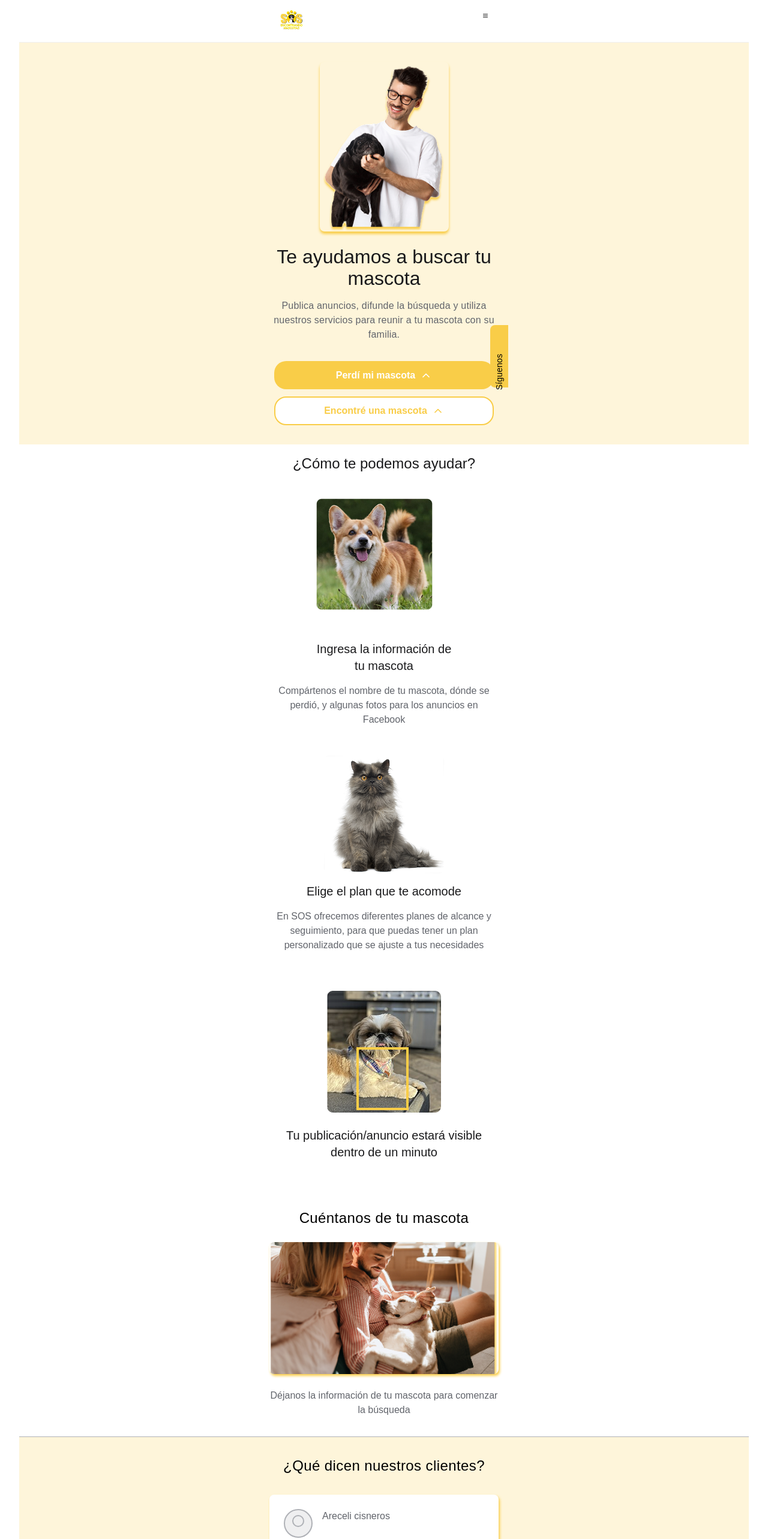
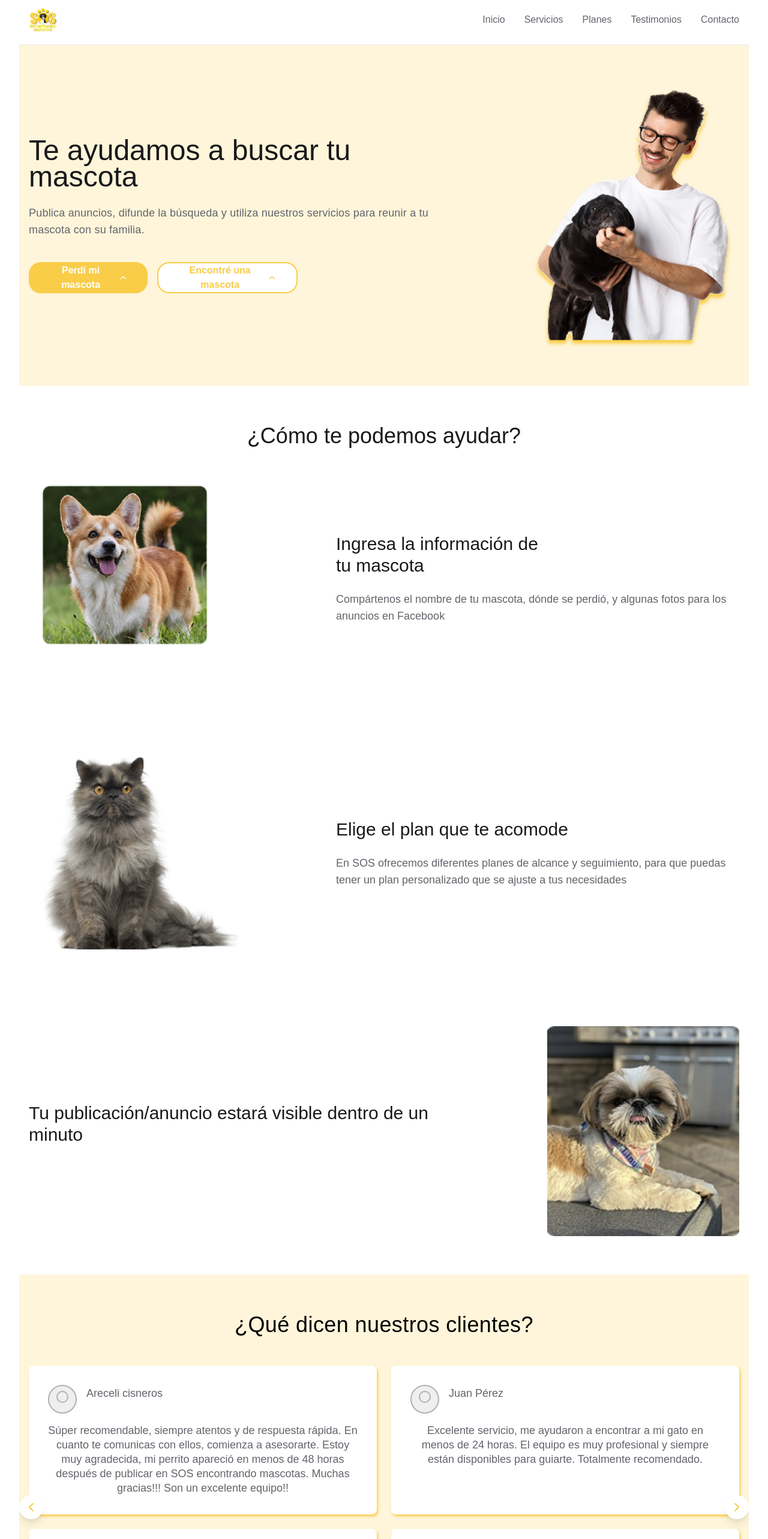
Before and after one commit to AztlanConsulting/SOS-FullStack, a React (Vite) app in the folder frontend/: page / in a window 1280 px wide. Shown: the part 40-2606 px from the top of the page at 60% size. Built offline with nearby package versions, Linux system fonts and the light colour scheme.

Commit message:
[ADD]full landing

```diff
--- a/frontend/src/main.tsx
+++ b/frontend/src/main.tsx
@@ -7,6 +7,5 @@ import './index.css';
 ReactDOM.createRoot(document.getElementById('root')!).render(
   <React.StrictMode>
     <App />
-    <Dashboard />
   </React.StrictMode>,
 );
--- a/frontend/src/presentation/pages/landing/LandingPage.tsx
+++ b/frontend/src/presentation/pages/landing/LandingPage.tsx
@@ -5,6 +5,7 @@ import PlansSection from './components/PlansSection';
 import PublicationSection from './components/PublicationSection';
 import PetInfoSection from './components/PetInfoSection';
 import TestimonialsSection from './components/TestimonialsSection';
+import Footer from './components/Footer';
 
 const LandingPage = () => {
   return (
@@ -15,9 +16,10 @@ const LandingPage = () => {
         <ServicesSection />
         <PlansSection />
         <PublicationSection />
+        <TestimonialsSection />
         <PetInfoSection />
-        <TestimonialsSection />
       </main>
+      <Footer />
     </div>
   );
 };
--- /dev/null
+++ b/frontend/src/presentation/pages/landing/components/Footer.tsx
@@ -0,0 +1,16 @@
+import { ChevronRight } from './icons';
+
+const Footer = () => {
+  return (
+    <footer className="bg-primary-yellow py-8 lg:py-12">
+      <div className="w-full px-4">
+        <p className="text-center text-base text-dark font-normal">
+          © {new Date().getFullYear()} SOS Encontrando Mascotas. Todos los
+          derechos reservados.
+        </p>
+      </div>
+    </footer>
+  );
+};
+
+export default Footer;
--- a/frontend/src/presentation/pages/landing/components/Header.tsx
+++ b/frontend/src/presentation/pages/landing/components/Header.tsx
@@ -1,17 +1,33 @@
 import { MenuIcon } from './icons';
+
+const navLinks = [
+  { label: 'Inicio', href: '#' },
+  { label: 'Servicios', href: '#' },
+  { label: 'Planes', href: '#' },
+  { label: 'Testimonios', href: '#' },
+  { label: 'Contacto', href: '#' },
+];
 
 const Header = () => {
   return (
-    <header className="bg-white border-b border-[#EFEFF0] px-4 py-[17px]">
-      <div className="max-w-[382px] mx-auto flex items-center justify-between relative h-11">
-        <img
-          src="/1 81.png"
-          alt="Logo"
-          className="w-10 h-10 absolute left-[17px] top-1"
-        />
+    <header className="bg-white border-b border-light-gray px-4 py-4 lg:py-[17px] w-full">
+      <div className="w-full flex items-center justify-between">
+        <img src="/1 81.png" alt="Logo" className="w-10 h-10 lg:w-12 lg:h-12" />
 
-        <button className="absolute right-0 top-0 p-3 rounded-[228px] hover:bg-light-gray transition-colors">
-          <MenuIcon className="w-5 h-[10.5px]" />
+        <nav className="hidden lg:flex items-center gap-8">
+          {navLinks.map((link) => (
+            <a
+              key={link.label}
+              href={link.href}
+              className="text-base font-medium text-gray hover:text-dark transition-colors"
+            >
+              {link.label}
+            </a>
+          ))}
+        </nav>
+
+        <button className="lg:hidden p-3 rounded-[228px] hover:bg-light-gray transition-colors">
+          <MenuIcon className="w-5 h-5" />
         </button>
       </div>
     </header>
--- a/frontend/src/presentation/pages/landing/components/HeroSection.tsx
+++ b/frontend/src/presentation/pages/landing/components/HeroSection.tsx
@@ -2,41 +2,45 @@ import { ChevronRight } from './icons';
 
 const HeroSection = () => {
   return (
-    <section className="relative bg-[rgba(249,205,72,0.20)] min-h-[670px] md:min-h-auto overflow-hidden">
-      <div className="max-w-[414px] mx-auto px-4 py-8 relative">
-        <img
-          src="/a9b7513d-555d-45ad-ab13-c11750d8d120 1.png"
-          alt="Mascota"
-          className="w-[215px] h-[283px] mx-auto rounded-lg shadow-[0px_4px_4px_#F9CD48] mb-6"
-        />
-
-        <div className="text-center">
-          <h1 className="text-[32px] font-medium text-dark leading-[36px] mb-4">
+    <section className="relative bg-[rgba(249,205,72,0.20)] overflow-hidden py-8 lg:py-16">
+      <div className="w-full px-4">
+        <div className="flex flex-col lg:flex-row lg:items-center lg:justify-between gap-8">
+          <div className="flex-1 max-w-xl lg:max-w-2xl order-2 lg:order-1 text-left">
+            <h1 className="text-[32px] lg:text-4xl xl:text-5xl font-medium text-dark leading-tight lg:leading-[44px] mb-4 lg:mb-6">
               Te ayudamos a buscar tu mascota
             </h1>
-          <p className="text-base text-gray font-normal leading-6 tracking-[0.20px] mb-8">
+            <p className="text-base lg:text-lg text-gray font-normal leading-6 lg:leading-7 tracking-[0.20px] mb-8 lg:mb-10">
               Publica anuncios, difunde la búsqueda y utiliza nuestros servicios
               para reunir a tu mascota con su familia.
             </p>
-        </div>
 
-        <div className="flex flex-col gap-3 px-2">
-          <button className="w-full h-[47.48px] bg-primary-yellow text-white rounded-[20px] font-semibold text-base flex items-center justify-center gap-2 hover:opacity-90 transition-opacity">
+            <div className="flex flex-col sm:flex-row gap-3 lg:gap-4 max-w-md">
+              <button className="h-[47px] lg:h-[52px] px-6 lg:px-8 bg-primary-yellow text-white rounded-[20px] font-semibold text-base flex items-center justify-center gap-2 hover:opacity-90 transition-opacity">
                 Perdí mi mascota
                 <ChevronRight className="w-5 h-5 rotate-[-90deg]" />
               </button>
 
-          <button className="w-full h-[47.48px] bg-white text-primary-yellow rounded-[20px] font-semibold text-base border-2 border-primary-yellow flex items-center justify-center gap-2 hover:bg-gray-50 transition-colors">
+              <button className="h-[47px] lg:h-[52px] px-6 lg:px-8 bg-white text-primary-yellow rounded-[20px] font-semibold text-base border-2 border-primary-yellow flex items-center justify-center gap-2 hover:bg-gray-50 transition-colors">
                 Encontré una mascota
                 <ChevronRight className="w-5 h-5 rotate-[-90deg]" />
               </button>
             </div>
+          </div>
 
-        <div className="absolute right-0 top-[471px]">
+          <div className="relative order-1 lg:order-2 flex justify-center lg:justify-end">
+            <img
+              src="/a9b7513d-555d-45ad-ab13-c11750d8d120 1.png"
+              alt="Mascota"
+              className="w-[215px] h-[283px] lg:w-[300px] lg:h-[380px] xl:w-[350px] xl:h-[440px] rounded-lg"
+            />
+
+            <div className="lg:hidden absolute right-0 top-1/2 -translate-y-1/2">
               <div className="w-[30px] h-[104px] bg-primary-yellow rounded-tl-[8px] rounded-bl-[8px] flex items-end justify-center py-4">
                 <span className="text-sm font-medium text-black rotate-[-90deg] whitespace-nowrap tracking-[0.16px]">
                   Síguenos
                 </span>
+              </div>
+            </div>
           </div>
         </div>
       </div>
--- a/frontend/src/presentation/pages/landing/components/PetInfoSection.tsx
+++ b/frontend/src/presentation/pages/landing/components/PetInfoSection.tsx
@@ -1,19 +1,21 @@
 const PetInfoSection = () => {
   return (
-    <section className="bg-white overflow-hidden border-b border-border-gray">
-      <div className="max-w-[414px] mx-auto px-4 py-8">
-        <h2 className="text-2xl font-medium text-black text-center mb-6 tracking-[0.40px]">
+    <section className="bg-white overflow-hidden border-b border-border-gray py-8 lg:py-16">
+      <div className="w-full px-4">
+        <h2 className="text-2xl lg:text-3xl xl:text-4xl font-medium text-black text-center mb-6 lg:mb-10 tracking-[0.40px]">
           Cuéntanos de tu mascota
         </h2>
 
-        <img
-          src="/dog-lies-legs-owner-man-pink-shirt-his-beloved-woman-admire-their-white-pet 1.png"
-          alt="Tu mascota"
-          className="w-full h-[220px] rounded-lg shadow-[2px_3px_4px_#F9CD48] mb-6 object-cover"
-        />
+        <div className="max-w-3xl mx-auto">
+          <img
+            src="/dog-lies-legs-owner-man-pink-shirt-his-beloved-woman-admire-their-white-pet 1.png"
+            alt="Tu mascota"
+            className="w-full h-[220px] lg:h-[320px] xl:h-[400px] rounded-lg mb-6 lg:mb-8 object-cover"
+          />
+        </div>
 
-        <div className="text-center">
-          <p className="text-base text-gray font-normal leading-6">
+        <div className="text-center max-w-2xl mx-auto">
+          <p className="text-base lg:text-lg text-gray font-normal leading-6 lg:leading-7">
             Déjanos la información de tu mascota para comenzar la búsqueda
           </p>
         </div>
--- a/frontend/src/presentation/pages/landing/components/PlansSection.tsx
+++ b/frontend/src/presentation/pages/landing/components/PlansSection.tsx
@@ -1,26 +1,26 @@
 const PlansSection = () => {
   return (
-    <section className="bg-white py-8">
-      <div className="max-w-[414px] mx-auto px-4">
-        <div className="relative w-[200px] h-[196px] mx-auto mb-4 rounded-lg overflow-hidden">
+    <section className="bg-white py-8 lg:py-16">
+      <div className="w-full px-4">
+        <div className="flex flex-col lg:flex-row items-center lg:justify-between gap-8 lg:gap-12">
+          <div className="relative w-[200px] h-[196px] lg:w-[280px] lg:h-[260px] xl:w-[350px] xl:h-[320px] flex-shrink-0 order-2 lg:order-1">
             <img
               src="/Screenshot 2026-03-05 at 12.15.07 p.m. 1.png"
               alt="Planes"
-            className="w-full h-full object-cover"
+              className="w-full h-full object-cover rounded-lg"
             />
-          <div className="absolute -inset-4 outline-4 outline-primary-yellow outline-offset-[-8px]"></div>
-          <div className="absolute -inset-1 rotate-[-2deg] outline-2 outline-[#FAFAFA] outline-offset-[-2.5px]"></div>
           </div>
 
-        <div className="text-center">
-          <h2 className="text-xl font-medium text-dark mb-4">
+          <div className="flex-1 max-w-xl lg:max-w-2xl text-center lg:text-left order-1 lg:order-2">
+            <h2 className="text-xl lg:text-2xl xl:text-3xl font-medium text-dark mb-4 lg:mb-6">
               Elige el plan que te acomode
             </h2>
-          <p className="text-base text-gray font-normal leading-6">
+            <p className="text-base lg:text-lg text-gray font-normal leading-6 lg:leading-7">
               En SOS ofrecemos diferentes planes de alcance y seguimiento, para
               que puedas tener un plan personalizado que se ajuste a tus
               necesidades
             </p>
+          </div>
         </div>
       </div>
     </section>
--- a/frontend/src/presentation/pages/landing/components/PublicationSection.tsx
+++ b/frontend/src/presentation/pages/landing/components/PublicationSection.tsx
@@ -1,20 +1,21 @@
 const PublicationSection = () => {
   return (
-    <section className="bg-white overflow-hidden py-8">
-      <div className="max-w-[414px] mx-auto px-4">
-        <div className="relative w-[190px] h-[203px] mx-auto mb-6 rounded-lg overflow-hidden">
-          <img
-            src="/Screenshot 2026-03-05 at 12.22.27 p.m. 1.png"
-            alt="Publicación"
-            className="w-full h-full object-cover"
-          />
-          <div className="absolute left-[45px] top-[90px] w-[95.45px] h-[112.58px] outline-4 outline-primary-yellow outline-offset-[-8px]"></div>
-        </div>
+    <section className="bg-white overflow-hidden py-8 lg:py-16">
+      <div className="w-full px-4">
+        <div className="flex flex-col lg:flex-row items-center lg:justify-between gap-8 lg:gap-12">
+          <div className="flex-1 max-w-xl lg:max-w-2xl text-center lg:text-left">
+            <h2 className="text-xl lg:text-2xl xl:text-3xl font-medium text-dark mb-4 lg:mb-6">
+              Tu publicación/anuncio estará visible dentro de un minuto
+            </h2>
+          </div>
 
-        <div className="text-center">
-          <h2 className="text-xl font-medium text-dark mb-4">
-            Tu publicación/anuncio estará visible dentro de un minuto
-          </h2>
+          <div className="relative w-[190px] h-[203px] lg:w-[260px] lg:h-[280px] xl:w-[320px] xl:h-[350px] flex-shrink-0">
+            <img
+              src="/Screenshot 2026-03-05 at 12.22.27 p.m. 1.png"
+              alt="Publicación"
+              className="w-full h-full object-cover rounded-lg"
+            />
+          </div>
         </div>
       </div>
     </section>
--- a/frontend/src/presentation/pages/landing/components/ServicesSection.tsx
+++ b/frontend/src/presentation/pages/landing/components/ServicesSection.tsx
@@ -1,30 +1,32 @@
 const ServicesSection = () => {
   return (
-    <section className="bg-white overflow-hidden">
-      <div className="max-w-[414px] mx-auto px-4 py-4">
-        <h2 className="text-2xl font-medium text-dark text-center mb-8">
+    <section className="bg-white overflow-hidden py-8 lg:py-16">
+      <div className="w-full px-4">
+        <h2 className="text-2xl lg:text-3xl xl:text-4xl font-medium text-dark text-center mb-8 lg:mb-12">
           ¿Cómo te podemos ayudar?
         </h2>
 
-        <div className="relative mx-auto w-[263px] h-[215px] mb-8">
+        <div className="flex flex-col lg:flex-row items-center lg:justify-between gap-8 lg:gap-12">
+          <div className="relative w-[263px] h-[215px] lg:w-[320px] lg:h-[280px] xl:w-[380px] xl:h-[340px] flex-shrink-0">
             <div className="absolute inset-0 bg-primary-yellow rounded-xl"></div>
             <div className="absolute -inset-4 bg-white rounded-xl outline-4 outline-white outline-offset-[-8px]"></div>
             <img
               src="/image 7.png"
               alt="Servicios"
-            className="absolute w-[198px] h-[190px] left-4 top-2 rounded-lg border-[1.8px] border-white"
+              className="absolute w-[198px] h-[190px] lg:w-[240px] lg:h-[230px] xl:w-[280px] xl:h-[270px] left-4 top-2 lg:left-5 lg:top-3 rounded-lg border-[1.8px] border-white"
             />
           </div>
 
-        <div className="text-center">
-          <h3 className="text-xl font-medium text-dark mb-4">
-            Ingresa la información de <br />
+          <div className="flex-1 max-w-xl lg:max-w-2xl text-center lg:text-left">
+            <h3 className="text-xl lg:text-2xl xl:text-3xl font-medium text-dark mb-4 lg:mb-6">
+              Ingresa la información de <br className="hidden lg:block" />
               tu mascota
             </h3>
-          <p className="text-base text-gray font-normal leading-6">
+            <p className="text-base lg:text-lg text-gray font-normal leading-6 lg:leading-7">
               Compártenos el nombre de tu mascota, dónde se perdió, y algunas
               fotos para los anuncios en Facebook
             </p>
+          </div>
         </div>
       </div>
     </section>
--- a/frontend/src/presentation/pages/landing/components/TestimonialsSection.tsx
+++ b/frontend/src/presentation/pages/landing/components/TestimonialsSection.tsx
@@ -1,41 +1,72 @@
 import { ChevronRight, ChevronLeft } from './icons';
+
+const testimonials = [
+  {
+    id: 1,
+    name: 'Areceli cisneros',
+    text: 'Súper recomendable, siempre atentos y de respuesta rápida. En cuanto te comunicas con ellos, comienza a asesorarte. Estoy muy agradecida, mi perrito apareció en menos de 48 horas después de publicar en SOS encontrando mascotas. Muchas gracias!!! Son un excelente equipo!!',
+  },
+  {
+    id: 2,
+    name: 'Juan Pérez',
+    text: 'Excelente servicio, me ayudaron a encontrar a mi gato en menos de 24 horas. El equipo es muy profesional y siempre están disponibles para guiarte. Totalmente recomendado.',
+  },
+  {
+    id: 3,
+    name: 'María González',
+    text: 'Gracias a SOS encontré a mi perrita después de 3 días de búsqueda. La publicación llegó a muchas personas y alguien la reconoció. Servicio increíble.',
+  },
+  {
+    id: 4,
+    name: 'Carlos Rodríguez',
+    text: 'Muy profesionales, me guiaron en todo el proceso de búsqueda. Mi perro fue encontrado gracias a la difusión. Recommiendo 100%.',
+  },
+];
 
 const TestimonialsSection = () => {
   return (
-    <section className="bg-[rgba(249,205,72,0.20)] overflow-hidden py-8">
-      <div className="max-w-[414px] mx-auto px-4">
-        <h2 className="text-2xl font-medium text-black text-center mb-8 tracking-[0.40px]">
+    <section className="bg-[rgba(249,205,72,0.20)] overflow-hidden py-8 lg:py-16">
+      <div className="w-full px-4">
+        <h2 className="text-2xl lg:text-3xl xl:text-4xl font-medium text-black text-center mb-8 lg:mb-12 tracking-[0.40px]">
           ¿Qué dicen nuestros clientes?
         </h2>
 
-        <div className="relative bg-white rounded-lg shadow-[2px_3px_4px_#F9CD48] p-6 mb-6">
+        <div className="relative">
+          <div className="overflow-x-auto lg:overflow-visible pb-4 lg:pb-0">
+            <div className="flex lg:grid lg:grid-cols-2 gap-6 snap-x snap-mandatory lg:snap-none">
+              {testimonials.map((testimonial) => (
+                <div
+                  key={testimonial.id}
+                  className="flex-shrink-0 w-[85%] lg:w-auto snap-center bg-white rounded-lg shadow-[2px_3px_4px_#F9CD48] p-6 lg:p-8"
+                >
                   <div className="flex items-start gap-4 mb-4">
                     <div className="w-12 h-12 rounded-full bg-light-gray border-2 border-border-gray flex-shrink-0 overflow-hidden">
                       <div className="w-5 h-5 rounded-full border-2 border-border-gray mx-auto mt-2"></div>
                     </div>
-            <p className="text-base text-gray font-normal leading-6">
-              Areceli cisneros
+                    <p className="text-base lg:text-lg font-medium text-gray">
+                      {testimonial.name}
                     </p>
                   </div>
 
-          <p className="text-base text-gray font-normal leading-6">
-            Súper recomendable, siempre atentos y de respuesta rápida. En cuanto
-            te comunicas con ellos, comienza a asesorarte. Estoy muy agradecida,
-            mi perrito apareció en menos de 48 horas después de publicar en SOS
-            encontrando mascotas. Muchas gracias!!! Son un excelente equipo!!
+                  <p className="text-base lg:text-lg text-gray font-normal leading-6">
+                    {testimonial.text}
                   </p>
+                </div>
+              ))}
+            </div>
+          </div>
 
-          <button className="absolute left-2 top-1/2 -translate-y-1/2 w-6 h-10 flex items-center justify-center">
-            <ChevronLeft className="w-6 h-10 text-primary-yellow" />
+          <button className="hidden lg:flex absolute left-0 top-1/2 -translate-y-1/2 -translate-x-4 w-10 h-10 items-center justify-center bg-white rounded-full shadow-lg hover:shadow-xl transition-shadow">
+            <ChevronLeft className="w-6 h-6 text-primary-yellow" />
           </button>
 
-          <button className="absolute right-2 top-1/2 -translate-y-1/2 w-6 h-10 flex items-center justify-center">
-            <ChevronRight className="w-6 h-10 text-primary-yellow" />
+          <button className="hidden lg:flex absolute right-0 top-1/2 -translate-y-1/2 translate-x-4 w-10 h-10 items-center justify-center bg-white rounded-full shadow-lg hover:shadow-xl transition-shadow">
+            <ChevronRight className="w-6 h-6 text-primary-yellow" />
           </button>
         </div>
 
-        <div className="flex justify-center">
-          <button className="w-[330px] h-[47px] bg-primary-yellow rounded-[54px] flex items-center justify-center gap-2 hover:opacity-90 transition-opacity">
+        <div className="flex justify-center mt-8">
+          <button className="h-[47px] lg:h-[52px] px-6 lg:px-8 bg-primary-yellow rounded-[54px] flex items-center justify-center gap-2 hover:opacity-90 transition-opacity">
             <span className="text-base font-medium text-black">
               Ver más opiniones
             </span>
```
Lines whose indentation alone changed are shown as unchanged.
